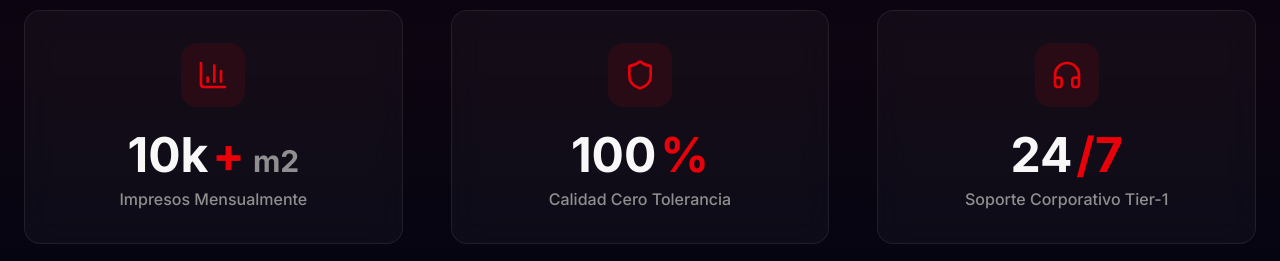
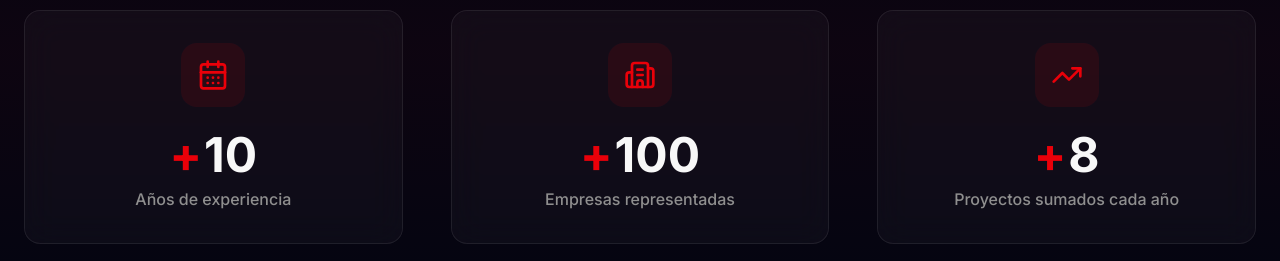
Before and after one commit to reffstudio/digiprint, a Next.js app: page / in a window 1280 px wide. Shown: the part 2740-3001 px from the top of the page. Built offline with nearby package versions, Linux system fonts and the light colour scheme; no server answers.

Commit message:
Reputación: Updated info

```diff
--- a/components/metrics-section.tsx
+++ b/components/metrics-section.tsx
@@ -2,33 +2,30 @@
 
 import { motion, useMotionValue, useTransform, animate } from "framer-motion"
 import { useEffect } from "react"
-import { BarChart3, Shield, HeadphonesIcon } from "lucide-react"
+import { CalendarDays, Building2, TrendingUp } from "lucide-react"
 
 const stats = [
   {
-    value: 10000,
-    suffix: "+",
-    unit: "m2",
-    label: "Impresos Mensualmente",
-    icon: BarChart3,
+    value: 10,
+    prefix: "+",
+    label: "Años de experiencia",
+    icon: CalendarDays,
   },
   {
     value: 100,
-    suffix: "%",
-    unit: "",
-    label: "Calidad Cero Tolerancia",
-    icon: Shield,
+    prefix: "+",
+    label: "Empresas representadas",
+    icon: Building2,
   },
   {
-    value: 24,
-    suffix: "/7",
-    unit: "",
-    label: "Soporte Corporativo Tier-1",
-    icon: HeadphonesIcon,
+    value: 8,
+    prefix: "+",
+    label: "Proyectos sumados cada año",
+    icon: TrendingUp,
   },
 ]
 
-function AnimatedNumber({ value, suffix, unit }: { value: number; suffix: string; unit: string }) {
+function AnimatedNumber({ value, prefix }: { value: number; prefix?: string }) {
   const count = useMotionValue(0)
   const rounded = useTransform(count, (latest) => {
     if (value >= 1000) {
@@ -43,10 +40,9 @@ function AnimatedNumber({ value, suffix, unit }: { value: number; suffix: string
   }, [count, value])
 
   return (
-    <span className="inline-flex items-baseline justify-center gap-1">
+    <span className="inline-flex items-baseline justify-center">
+      {prefix && <span className="text-primary mr-0.5">{prefix}</span>}
       <motion.span>{rounded}</motion.span>
-      {suffix && <span className="text-primary">{suffix}</span>}
-      {unit && <span className="text-2xl md:text-3xl ml-1 text-muted-foreground">{unit}</span>}
     </span>
   )
 }
@@ -93,7 +89,7 @@ export function MetricsSection() {
                   </div>
 
                   <div className="text-4xl md:text-5xl font-bold mb-2 flex items-baseline justify-center">
-                    <AnimatedNumber value={stat.value} suffix={stat.suffix} unit={stat.unit} />
+                    <AnimatedNumber value={stat.value} prefix={stat.prefix} />
                   </div>
 
                   <p className="text-muted-foreground font-medium">
```
